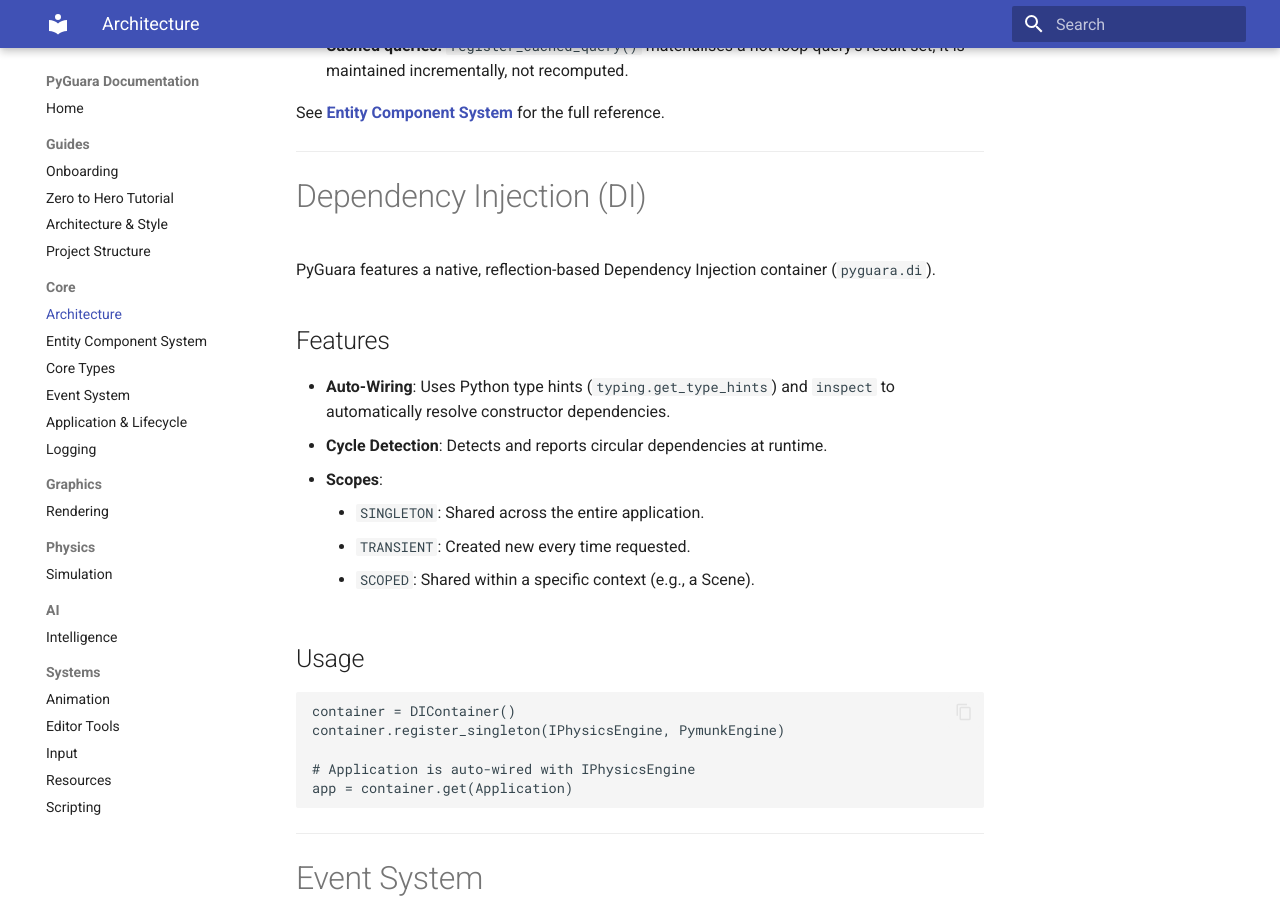
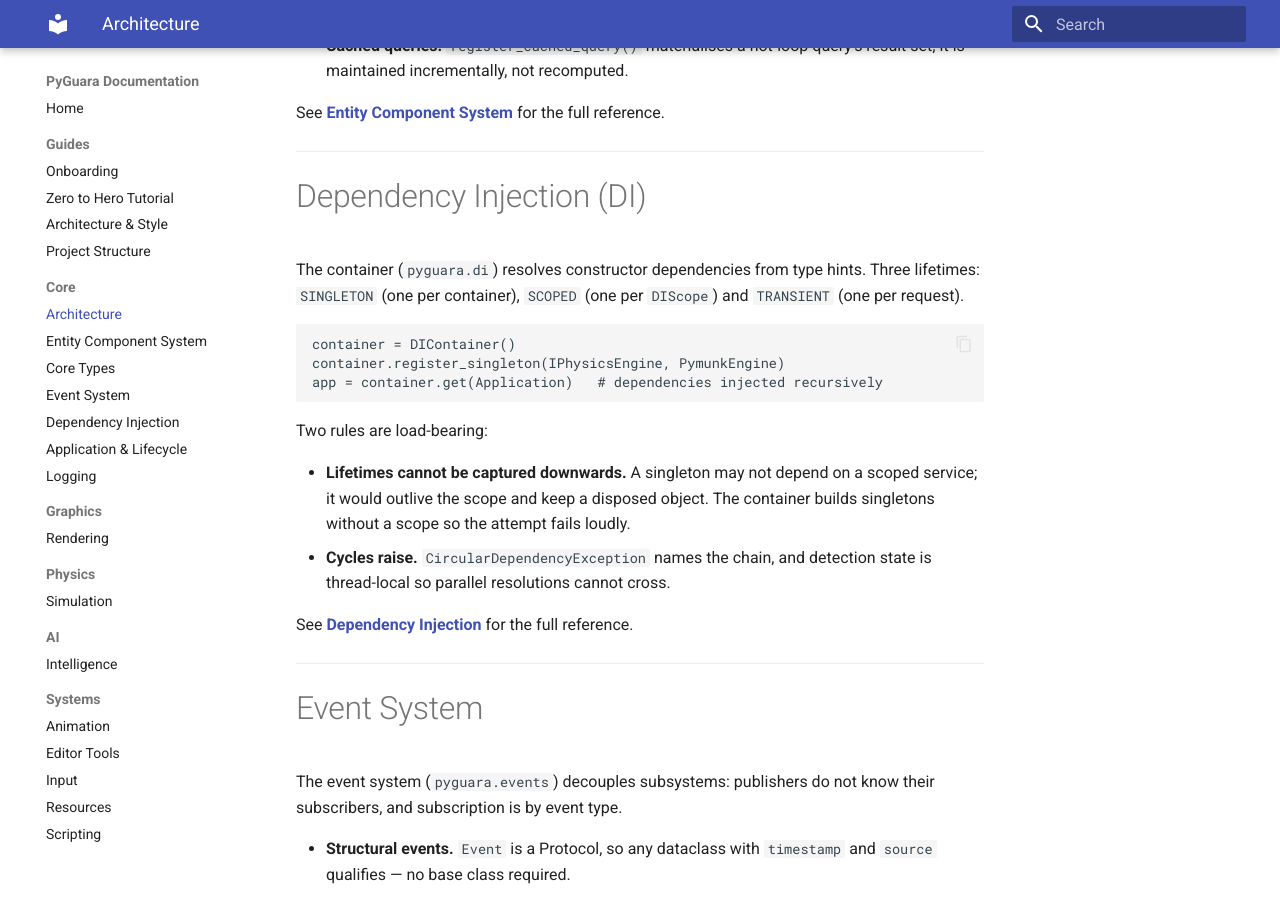
Before and after one commit to Wedeueis/pyguara, an MkDocs documentation site: the page built from docs/core/architecture.md, in a window 1280 px wide and 900 px high, scrolled down 683 px. Built offline with MkDocs 1.6.1 and Material for MkDocs 9.7.7, drawn with Linux system fonts in a browser that asks for light colours.

Commit message:
docs(di): add the dependency injection reference and log the iteration
New docs/core/dependency-injection.md, added to the mkdocs nav. It leads with
the lifetime-capture rules, since violating them is what produced the captive
dependency this iteration fixed, and states the threading contract explicitly:
the lock is held across constructors, so build the container at bootstrap
rather than resolving on hot paths from several threads.

architecture.md's DI section is condensed to a summary and a link. All three
of that file's original sections -- ECS, DI, Events -- are now summaries
pointing at dedicated pages.

REFACTOR_STATE.md closes the events iteration and logs this one, and adds
CC-9: ErrorHandlingStrategy is declared separately in di/types.py and
events/types.py with identical members and semantics. They are not
interchangeable, so passing one where the other is expected fails a
comparison silently. Hoisting a single definition needs a shared home, since
di must not import events (CC-8), so it waits until the full set of consumers
is known.

Co-Authored-By: Claude Opus 5 (1M context) <noreply@anthropic.com>

````diff
--- a/docs/core/architecture.md
+++ b/docs/core/architecture.md
@@ -33,26 +33,25 @@ See **[Entity Component System](ecs.md)** for the full reference.
 
 # Dependency Injection (DI)
 
-PyGuara features a native, reflection-based Dependency Injection container (`pyguara.di`).
-
-## Features
-
-- **Auto-Wiring**: Uses Python type hints (`typing.get_type_hints`) and `inspect` to automatically resolve constructor dependencies.
-- **Cycle Detection**: Detects and reports circular dependencies at runtime.
-- **Scopes**:
-    - `SINGLETON`: Shared across the entire application.
-    - `TRANSIENT`: Created new every time requested.
-    - `SCOPED`: Shared within a specific context (e.g., a Scene).
-
-## Usage
+The container (`pyguara.di`) resolves constructor dependencies from type hints.
+Three lifetimes: `SINGLETON` (one per container), `SCOPED` (one per `DIScope`)
+and `TRANSIENT` (one per request).
 
 ```python
 container = DIContainer()
 container.register_singleton(IPhysicsEngine, PymunkEngine)
+app = container.get(Application)   # dependencies injected recursively
+```
 
-# Application is auto-wired with IPhysicsEngine
-app = container.get(Application)
-```
+Two rules are load-bearing:
+
+- **Lifetimes cannot be captured downwards.** A singleton may not depend on a
+  scoped service; it would outlive the scope and keep a disposed object. The
+  container builds singletons without a scope so the attempt fails loudly.
+- **Cycles raise.** `CircularDependencyException` names the chain, and
+  detection state is thread-local so parallel resolutions cannot cross.
+
+See **[Dependency Injection](dependency-injection.md)** for the full reference.
 
 ---
 
--- a/mkdocs.yml
+++ b/mkdocs.yml
@@ -21,6 +21,7 @@ nav:
       - Entity Component System: core/ecs.md
       - Core Types: core/common-types.md
       - Event System: core/events.md
+      - Dependency Injection: core/dependency-injection.md
       - Application & Lifecycle: core/application.md
       - Logging: core/logging.md
   - Graphics:
````
Also changed, not shown: REFACTOR_STATE.md (+65 -4 lines), docs/core/dependency-injection.md (added, +168 -0 lines).
